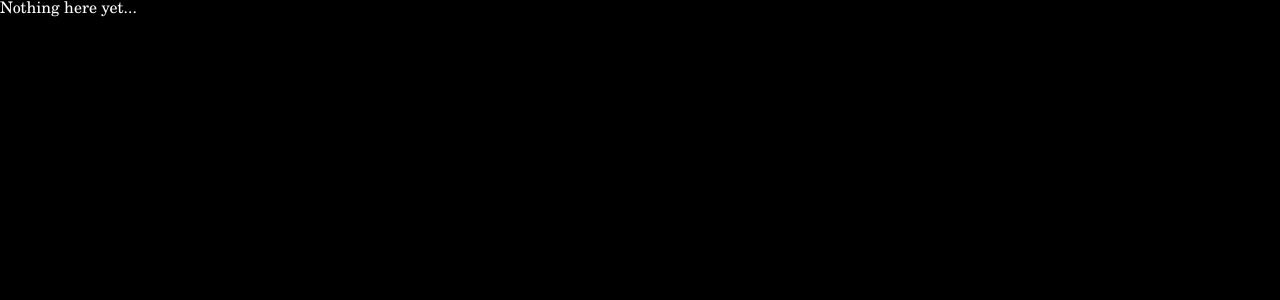
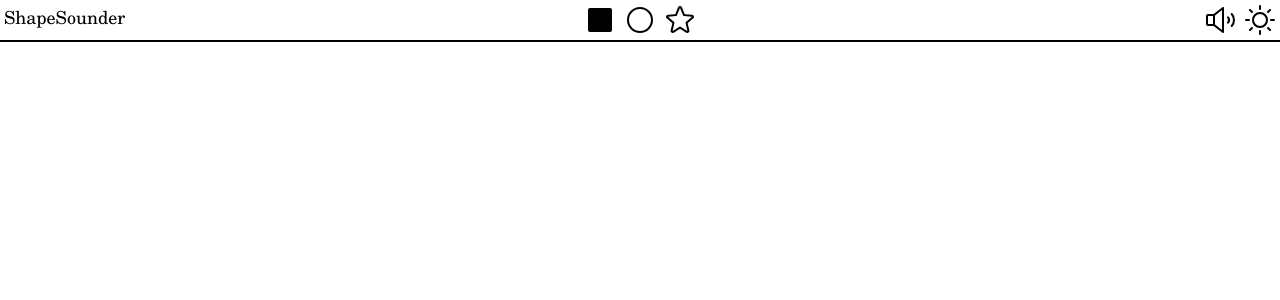
Before and after one commit to reidspreiter/shapesounder, a Svelte app: page / in a window 1280 px wide. Shown: the top 300 px of the page. Built offline with nearby package versions, Linux system fonts and the light colour scheme.

Commit message:
src/App.svelte: add Lobby scene

```diff
--- a/src/App.svelte
+++ b/src/App.svelte
@@ -1 +1,5 @@
-Nothing here yet...
+<script lang="ts">
+  import { Lobby } from "./lib/scenes";
+</script>
+
+<Lobby />
```
